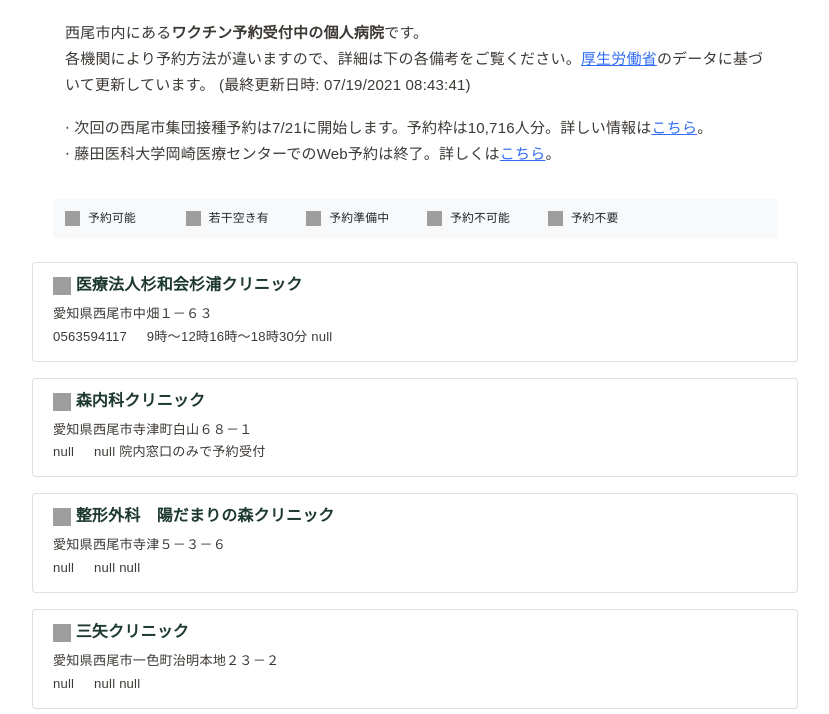
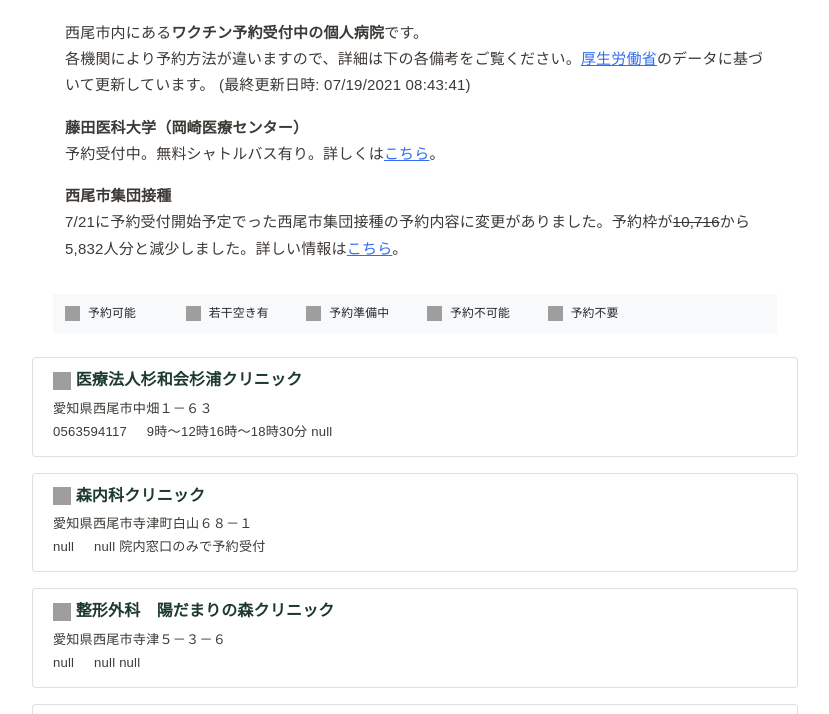
Before and after one commit to TeBenachi/vax-list, a website: page index.html in a window 1280 px wide. Shown: the part 81-795 px from the top of the page, without its empty margins (225-1054 px from the left). Drawn offline with nearby package versions, Linux system fonts and the light colour scheme; grey boxes are pictures that could not be loaded.

Commit message:
Update intro text

```diff
--- a/index.html
+++ b/index.html
@@ -41,13 +41,15 @@
             var date = document.lastModified;
             document.write("最終更新日時: "+date.toLocaleString( 'ja-JP'));
           </script>)
-          <!-- Updated 7/16 -->
+          <!-- Updated 7/19 -->
 
         </p>
 
-        <p class="mb-0">&sdot; 次回の西尾市集団接種予約は7/21に開始します。予約枠は10,716人分。詳しい情報は<a href="https://www.city.nishio.aichi.jp/covid19/vaccine/1005615.html">こちら</a>。</p>
+        <p><strong>藤田医科大学（岡崎医療センター）</strong><br>予約受付中。無料シャトルバス有り。詳しくは<a href="https://www.city.nishio.aichi.jp/covid19/vaccine/1005891.html">こちら</a>。</p>
 
-        <p>&sdot; 藤田医科大学岡崎医療センターでのWeb予約は終了。詳しくは<a href="https://www.city.nishio.aichi.jp/covid19/vaccine/1005891.html">こちら</a>。</p>
+        <p class="mb-0"><strong>西尾市集団接種</strong><br> 7/21に予約受付開始予定でった西尾市集団接種の予約内容に変更がありました。予約枠が<del>10,716</del>から5,832人分と減少しました。詳しい情報は<a href="https://www.city.nishio.aichi.jp/covid19/vaccine/1005615.html">こちら</a>。</p>
+
+
 
         <div class="status-info mb-4">
           <div class="row row-cols-3 bg-light text-dark small">
```
Also changed, not shown: partners.json (+1 -1 lines).
